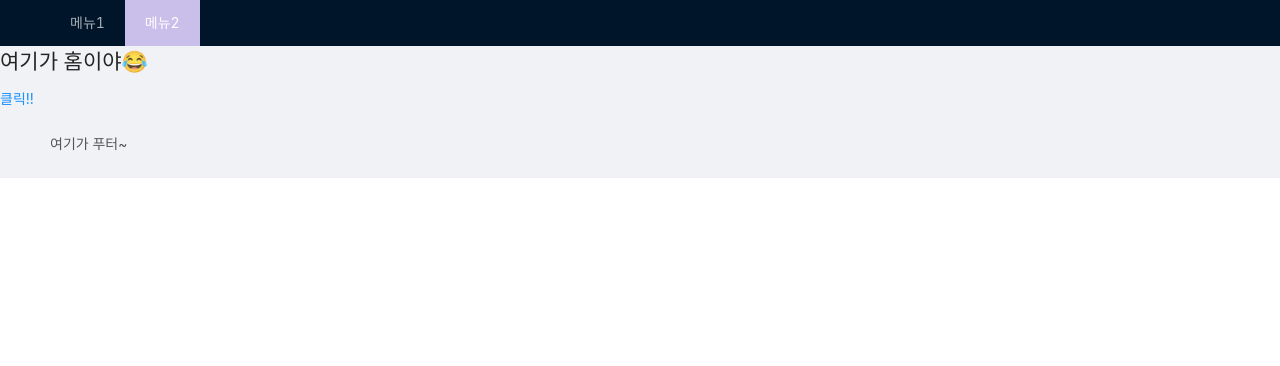
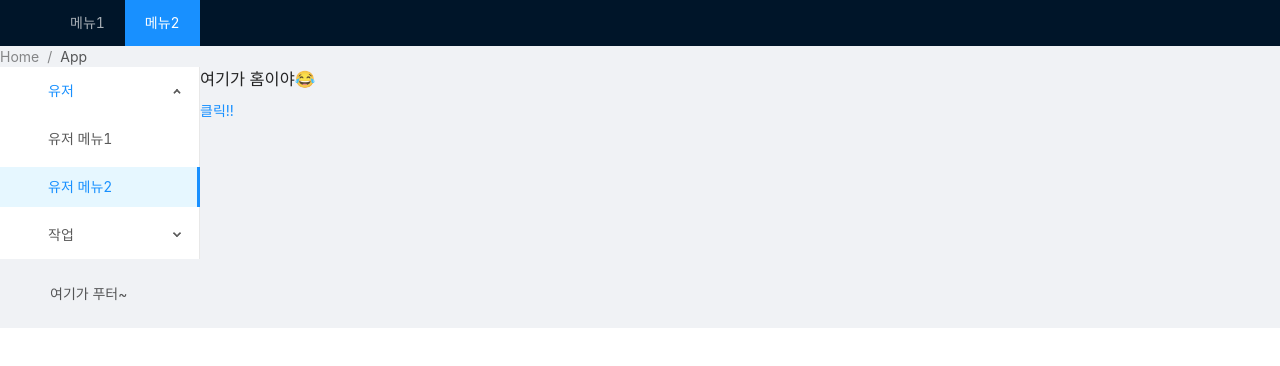
Before and after one commit to yumlog/antd-demo, a Vue app: page / in a window 1280 px wide. Shown: the top 366 px of the page. Built offline with nearby package versions, Linux system fonts and the light colour scheme.

Commit message:
DefaultLayout Antd로 구성

```diff
--- a/src/components/Header.vue
+++ b/src/components/Header.vue
@@ -43,8 +43,5 @@ export default {
 .ant-layout-header {
   height: auto;
   line-height: inherit;
-  .ant-menu-item-selected {
-    background-color: $primary;
-  }
 }
 </style>
--- a/src/layout/DefaultLayout.vue
+++ b/src/layout/DefaultLayout.vue
@@ -2,7 +2,45 @@
   <a-layout>
     <Header/>
     <a-layout-content>
-      <router-view/>
+      <a-breadcrumb>
+        <a-breadcrumb-item>Home</a-breadcrumb-item>
+        <a-breadcrumb-item>App</a-breadcrumb-item>
+      </a-breadcrumb>
+      <a-layout>
+        <a-layout-sider>
+          <a-menu
+            mode="inline"
+            :default-selected-keys="['2']"
+            :default-open-keys="['sub1']"
+          >
+            <a-sub-menu key="sub1">
+              <span slot="title">
+                <a-icon type="user"/>유저
+              </span>
+              <a-menu-item key="1">
+                유저 메뉴1
+              </a-menu-item>
+              <a-menu-item key="2">
+                유저 메뉴2
+              </a-menu-item>
+            </a-sub-menu>
+            <a-sub-menu key="sub2">
+              <span slot="title">
+                <a-icon type="latop"/>작업
+              </span>
+              <a-menu-item key="3">
+                작업 메뉴1
+              </a-menu-item>
+              <a-menu-item key="4">
+                작업 메뉴2
+              </a-menu-item>
+            </a-sub-menu>
+          </a-menu>
+        </a-layout-sider>
+        <a-layout-content>
+          <router-view/>
+        </a-layout-content>
+      </a-layout>
     </a-layout-content>
     <Footer/>
   </a-layout>
@@ -37,5 +75,7 @@ export default {
 </script>
 
 <style lang="scss" scoped>
-
+.ant-layout-sider {
+  width: 200px;
+}
 </style>
--- a/src/views/NotFound.vue
+++ b/src/views/NotFound.vue
@@ -1,6 +1,8 @@
 <template>
   <div>
     <h1>이 페이지는 👽이 훔쳤습니다</h1>
+    <a-button @click="goBack">뒤로가기</a-button>
+    <a-button @click="goHome">메인으로 돌아가기</a-button>
   </div>
 </template>
 
@@ -19,7 +21,12 @@ export default {
   },
 
   methods: {
-
+    goBack() {
+      this.$router.go(-1);
+    },
+    goHome() {
+      this.$router.push('/');
+    }
   },
 };
 </script>
--- a/vue.config.js
+++ b/vue.config.js
@@ -8,7 +8,7 @@ module.exports = defineConfig({
         additionalData: `
           @import "@/assets/scss/_variabled.scss";
         `
-      }
+      },
     }
-  }
+  },
 })
```
